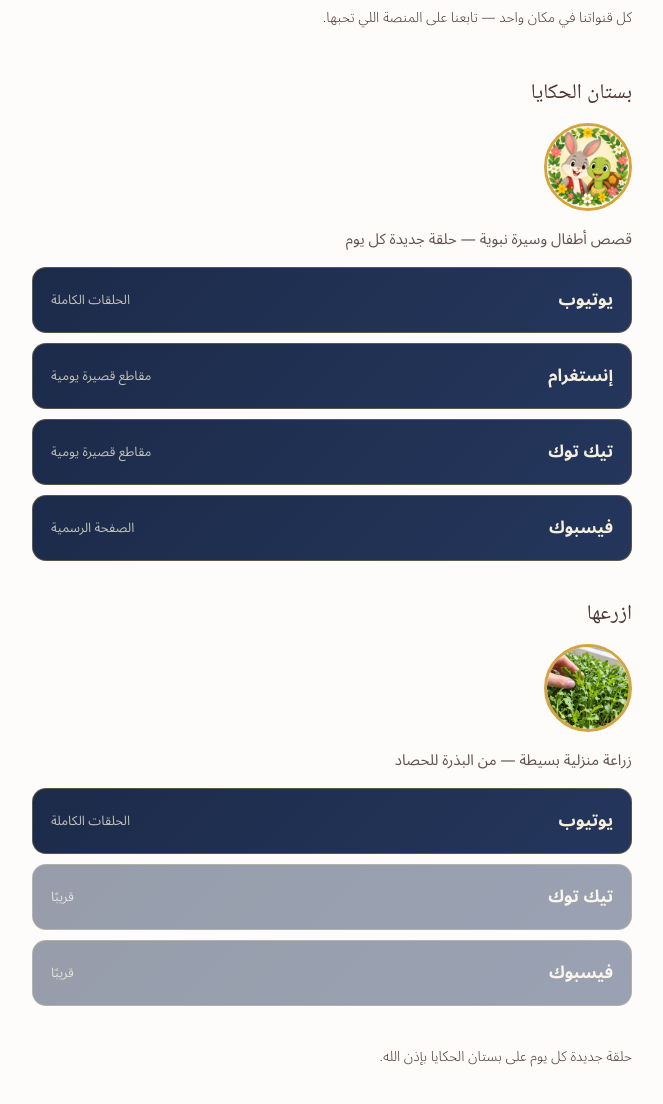
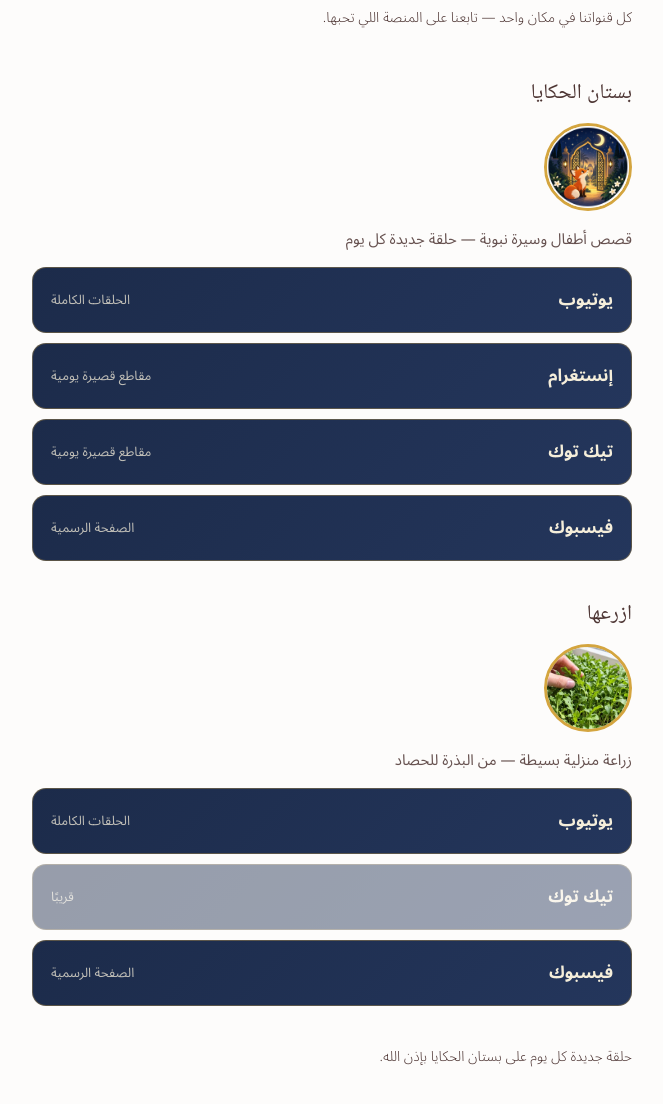
Before and after one commit to BustanAlhakaya/bustanalhakaya.github.io, a plain HTML site: page index.html in a window 1280 px wide. Shown: the part 118-1222 px from the top of the page, without its empty margins (308-971 px from the left). Drawn offline with Linux system fonts and the light colour scheme.

Commit message:
Add files via upload

```diff
--- a/index.html
+++ b/index.html
@@ -9,7 +9,7 @@
 <meta property="og:title" content="بستان الحكايا وازرعها">
 <meta property="og:description" content="كل قنواتنا في مكان واحد — تابعنا على المنصة اللي تحبها.">
 <meta property="og:type" content="website">
-<meta property="og:image" content="img/kids.jpg">
+<meta property="og:image" content="img/fox.jpg">
 <link rel="icon" href="favicon.jpg">
 <link rel="preconnect" href="https://fonts.googleapis.com">
 <link rel="preconnect" href="https://fonts.gstatic.com" crossorigin>
@@ -21,7 +21,7 @@
 <h1>بستان الحكايا وازرعها</h1>
 <p class="intro">كل قنواتنا في مكان واحد — تابعنا على المنصة اللي تحبها.</p>
 <section class="lp-channel"><h2>بستان الحكايا</h2>
-<img class="lp-photo" src="img/kids.jpg" alt="شعار بستان الحكايا" width="88" height="88">
+<img class="lp-photo" src="img/fox.jpg" alt="شعار بستان الحكايا (الثعلب)" width="88" height="88">
 <p class="lp-tagline">قصص أطفال وسيرة نبوية — حلقة جديدة كل يوم</p>
 <div class="lp-links">
 <a class="lp-btn" href="https://www.youtube.com/@BustanAlHakaya" target="_blank" rel="noopener"><span class="lp-btn-label">يوتيوب</span><span class="lp-btn-note">الحلقات الكاملة</span></a>
@@ -35,7 +35,7 @@
 <div class="lp-links">
 <a class="lp-btn" href="https://www.youtube.com/@Ezra3ha" target="_blank" rel="noopener"><span class="lp-btn-label">يوتيوب</span><span class="lp-btn-note">الحلقات الكاملة</span></a>
 <span class="lp-btn lp-btn-soon" aria-disabled="true"><span class="lp-btn-label">تيك توك</span><span class="lp-btn-note">قريبًا</span></span>
-<span class="lp-btn lp-btn-soon" aria-disabled="true"><span class="lp-btn-label">فيسبوك</span><span class="lp-btn-note">قريبًا</span></span>
+<a class="lp-btn" href="https://www.facebook.com/share/1MmFrBLbnW/" target="_blank" rel="noopener"><span class="lp-btn-label">فيسبوك</span><span class="lp-btn-note">الصفحة الرسمية</span></a>
 </div></section>
 <p class="closing">حلقة جديدة كل يوم على بستان الحكايا بإذن الله.</p>
 </main>
```
